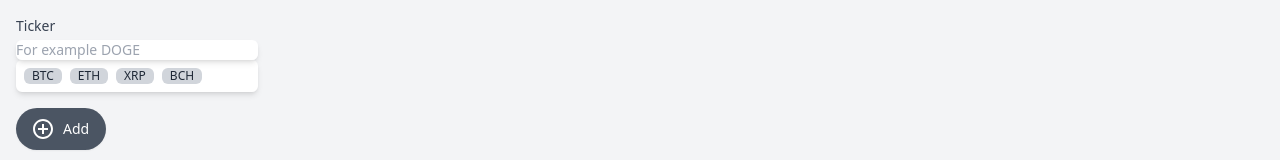
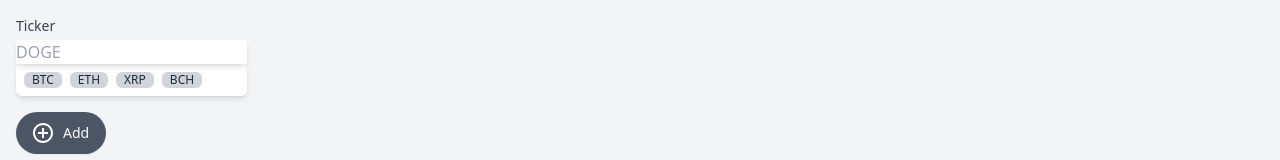
Before and after one commit to AdrianBonea/cryptoApp, a React (Create React App) app: page / in a window 1280 px wide. Shown: the top 160 px of the page. Built offline with nearby package versions, Linux system fonts and the light colour scheme.

Commit message:
Split the add ticker component in two. Now you can add, delete and select.

```diff
--- a/src/components/exchange/Exchange.js
+++ b/src/components/exchange/Exchange.js
@@ -1,10 +1,9 @@
 import { useState } from 'react';
+import PropTypes from 'prop-types';
 
 import Button from './DeleteBtn';
-import { data } from '../../constant';
 
-function Exchange() {
-  const [cryptoData, setCryptoData] = useState(data);
+function Exchange({ tickerData, updateTickerData }) {
   const [selectedCrypto, setSelectedCrypto] = useState();
 
   const handleSelect = (e) => {
@@ -12,18 +11,18 @@ function Exchange() {
   };
 
   const handleDelete = () => {
-    const filteredData = cryptoData.filter((crypto) => crypto.id !== selectedCrypto);
-    setCryptoData(filteredData); // delete the selected crypto after it is selected
+    const filteredData = tickerData.filter((item) => item.id !== selectedCrypto); // filter the data to remove the selected crypto
+    updateTickerData(filteredData);
   };
 
   return (
     <section>
       <dl className="mt-5 grid grid-cols-1 gap-5 sm:grid-cols-3">
-        {cryptoData.map((item) => (
+        {tickerData.map((item) => (
           <div
             role="textbox"
             tabIndex={0}
-            key={item.id + item.name}
+            key={item.name}
             id={item.id}
             className={`bg-white overflow-hidden shadow rounded-lg  ${
               selectedCrypto === item.id ? 'border-4 border-purple-800' : ''
@@ -31,9 +30,7 @@ function Exchange() {
             onClick={handleSelect}
           >
             <div className="px-4 py-5 sm:p-6 text-center">
-              <dt className="text-sm font-medium text-gray-500 truncate">
-                {`${item.firstCurrency}-USD`}
-              </dt>
+              <dt className="text-sm font-medium text-gray-500 truncate">{`${item.name}-USD`}</dt>
               <dd className="mt-1 text-3xl font-semibold text-gray-900">{item.change}</dd>
             </div>
             <div className="w-full border-t border-gray-200" />
@@ -47,8 +44,26 @@ function Exchange() {
   );
 }
 
-export default Exchange;
+Exchange.propTypes = {
+  tickerData: PropTypes.arrayOf(
+    PropTypes.shape({
+      id: PropTypes.string,
+      name: PropTypes.string,
+      change: PropTypes.arrayOf(PropTypes.number),
+    })
+  ),
+  updateTickerData: PropTypes.func,
+};
 
 Exchange.defaultProps = {
-  type: 'delete',
+  tickerData: [
+    {
+      id: '1',
+      name: 'Bitcoin',
+      change: [0.0],
+    },
+  ],
+  updateTickerData: () => {},
 };
+
+export default Exchange;
--- a/src/components/index.js
+++ b/src/components/index.js
@@ -1,4 +1,5 @@
 export { default as Chart } from './chart/Chart';
 export { default as Exchange } from './exchange/Exchange';
 export { default as Loading } from './loading/Loading';
-export { default as AddTicker } from './add-ticker/AddTicker';
+export { default as Ticker } from './ticker/Ticker';
+export { default as Input } from './input/Input';
--- /dev/null
+++ b/src/components/input/Input.js
@@ -0,0 +1,41 @@
+import PropTypes from 'prop-types';
+
+import { useId } from 'react';
+
+function Input({ value, onChange, name, type, placeholder }) {
+  const id = useId();
+
+  const handleChange = (e) => {
+    const { value: changedValue } = e.target;
+    onChange(changedValue, e);
+  };
+
+  return (
+    <input
+      value={value}
+      onChange={handleChange}
+      type={type}
+      name={name}
+      id={id}
+      placeholder={placeholder}
+    />
+  );
+}
+
+Input.propTypes = {
+  value: PropTypes.string,
+  onChange: PropTypes.func,
+  type: PropTypes.string,
+  name: PropTypes.string,
+  placeholder: PropTypes.string,
+};
+
+Input.defaultProps = {
+  type: 'text',
+  name: 'DOGE',
+  placeholder: 'DOGE',
+  onChange: () => {},
+  value: 0,
+};
+
+export default Input;
--- a/src/components/loading/Loading.js
+++ b/src/components/loading/Loading.js
@@ -6,7 +6,7 @@ function Loading() {
   useEffect(() => {
     setTimeout(() => {
       setLoading(false);
-    }, 2000); // 2 seconds delay to show loading
+    }, 200); // 0.2 seconds delay to show loading
   }, []);
 
   return (
--- a/src/components/add-ticker/AddTicker.js
+++ b/src/components/ticker/Ticker.js
@@ -1,20 +1,26 @@
-import { useState, useRef } from 'react';
+import { useState, useId } from 'react';
+import PropTypes from 'prop-types';
 
-function AddTicker() {
-  const [ticker, setTicker] = useState(['BTC', 'ETH', 'XRP', 'BCH']); // default ticker
-  const [errorStatus, setErrorStatus] = useState(false);
+import Input from '../input/Input';
 
-  const tickerInput = useRef();
+const mokedTicker = ['BTC', 'ETH', 'XRP', 'BCH']; // default ticker
 
-  const handleSubmit = (e) => {
-    if (!ticker.includes(tickerInput.current.value) && tickerInput.current.value !== '') {
-      // check if ticker is already in the list or is null
-      setTicker([...ticker, tickerInput.current.value]);
-      setErrorStatus(false); // if the ticker it is not in the list or not empty, then the error message is not shown
-    } else {
-      setErrorStatus(true); // if the ticker it is in the list or empty, then the error message is shown
-    }
-    e.preventDefault(); // prevent the default behavior of the form
+function Ticker({ onAddTicker }) {
+  const [ticker, setTicker] = useState('');
+  const [autoCompleteItems] = useState(mokedTicker);
+  const [errorStatus] = useState(false); // for the moment I don't need this
+
+  const id = useId();
+
+  const handleTickerChange = (e) => {
+    setTicker(e); // set the ticker value
+  };
+
+  const handleAddTicker = () => {
+    if (ticker.length === 0) return; // if the ticker is empty, then do nothing
+
+    onAddTicker(ticker); // add the ticker to the list
+    setTicker(''); // clear the ticker input
   };
 
   return (
@@ -22,21 +28,14 @@ function AddTicker() {
       <form>
         <div className="flex">
           <div className="max-w-xs">
-            <h2 htmlFor="wallet" className="block text-sm font-medium text-gray-700">
+            <h2 htmlFor={id} className="block text-sm font-medium text-gray-700">
               Ticker
             </h2>
             <div className="mt-1 relative rounded-md shadow-md">
-              <input
-                ref={tickerInput}
-                type="text"
-                name="wallet"
-                id="wallet"
-                className="block w-full pr-10 border-gray-300 text-gray-900 focus:outline-none focus:ring-gray-500 focus:border-gray-500 sm:text-sm rounded-md"
-                placeholder="For example DOGE"
-              />
+              <Input name="ticker" value={ticker} onChange={handleTickerChange} />
             </div>
             <div className="flex bg-white shadow-md p-1 rounded-md flex-wrap">
-              {ticker.map((item) => (
+              {autoCompleteItems.map((item) => (
                 <span
                   key={item}
                   className="inline-flex items-center px-2 m-1 rounded-md text-xs font-medium bg-gray-300 text-gray-800 cursor-pointer"
@@ -51,7 +50,7 @@ function AddTicker() {
           </div>
         </div>
         <button
-          onClick={handleSubmit}
+          onClick={handleAddTicker}
           type="button"
           className="my-4 inline-flex items-center py-2 px-4 border border-transparent shadow-sm text-sm leading-4 font-medium rounded-full text-white bg-gray-600 hover:bg-gray-700 transition-colors duration-300 focus:outline-none focus:ring-2 focus:ring-offset-2 focus:ring-gray-500"
         >
@@ -72,4 +71,12 @@ function AddTicker() {
   );
 }
 
-export default AddTicker;
+Ticker.propTypes = {
+  onAddTicker: PropTypes.func,
+};
+
+Ticker.defaultProps = {
+  onAddTicker: () => {},
+};
+
+export default Ticker;
--- a/src/constant/data.json
+++ b/src/constant/data.json
@@ -1,22 +1,22 @@
 [
   {
-    "id": "01",
-    "firstCurrency": "WTF",
-    "change": 0.94
+    "id": "0",
+    "name": "WTF",
+    "change": [0.94]
   },
   {
-    "id": "02",
-    "firstCurrency": "VUE",
-    "change": 80000.0
+    "id": "1",
+    "name": "VUE",
+    "change": [80000.0]
   },
   {
-    "id": "03",
-    "firstCurrency": "BTC",
-    "change": 31235.9
+    "id": "2",
+    "name": "BTC",
+    "change": [31235.9]
   },
   {
-    "id": "04",
-    "firstCurrency": "DOGE",
-    "change": 0.082
+    "id": "3",
+    "name": "DOGE",
+    "change": [0.082]
   }
 ]
--- a/src/pages/Home.js
+++ b/src/pages/Home.js
@@ -1,18 +1,28 @@
-import { Chart, Exchange, Loading, AddTicker } from '../components';
+import { useState } from 'react';
 
-function Main() {
-  // const coinElements = coinData.map((coin) => (
-  //   <AddTicker key={coin.id} {...coin} />
-  // ));
+import { Chart, Exchange, Loading, Ticker } from '../components';
+import { data } from '../constant';
 
+function Home() {
+  const [tickers, setTickers] = useState(data);
+
+  const handleAddTicker = (ticker) => {
+    const newTicker = {
+      id: `${tickers.length}`,
+      name: ticker,
+      change: [0.0],
+    };
+
+    setTickers([...tickers, newTicker]);
+  };
   return (
     <section>
       <div className="container mx-auto flex flex-col items-center bg-gray-100 p-4">
         <Loading />
         <div className="container">
-          <AddTicker />
+          <Ticker onAddTicker={handleAddTicker} />
           <hr className="w-full border-t border-gray-600 my-4" />
-          <Exchange />
+          <Exchange tickerData={tickers} updateTickerData={setTickers} />
           <hr className="w-full border-t border-gray-600 my-4" />
           <Chart />
         </div>
@@ -21,4 +31,4 @@ function Main() {
   );
 }
 
-export default Main;
+export default Home;
```
